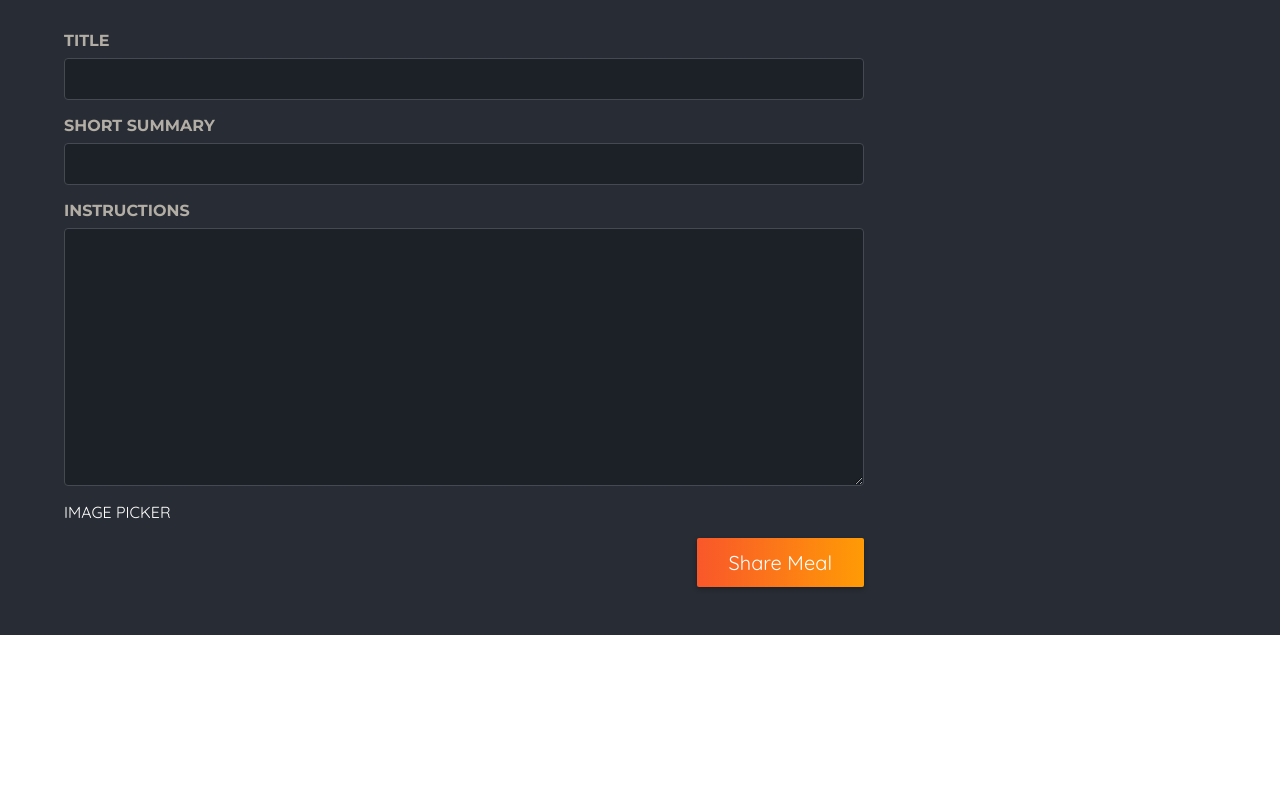
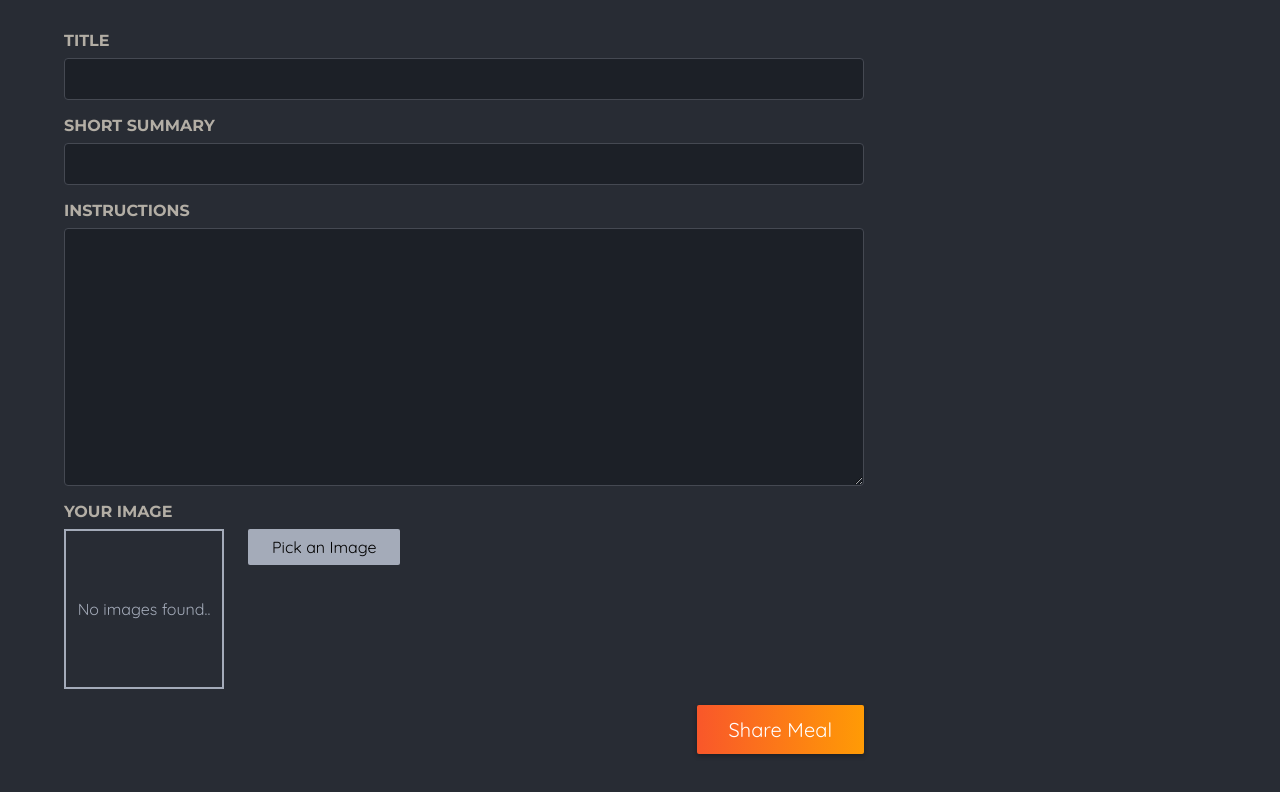
Before and after one commit to Dumary75/Study, a Next.js app: page /meals/share in a window 1280 px wide. Shown: the part 478-1270 px from the top of the page. Before the commit the page ends 1113 px from the top, so only its background shows below. Built offline with nearby package versions, Linux system fonts and the light colour scheme.

Commit message:
Working on the Next.js course

```diff
--- /dev/null
+++ b/app/lb/actions.js
@@ -0,0 +1,16 @@
+'use server';
+
+
+export async function shareMeal(formData) {
+
+    const meal = {
+      title: formData.get('title'),
+      summary: formData.get('summary'),
+      instructions: formData.get('instructions'),
+      image: formData.get('image'),
+      creator: formData.get('name'),
+      creator_email: formData.get('email')
+    };
+
+    console.log(meal);
+  }
--- a/app/meals/[slug]/page.js
+++ b/app/meals/[slug]/page.js
@@ -4,7 +4,7 @@ export default function Meals({ params }) {
   return (
     <main>
       <h1 style={{ color: 'white', textAlign: 'center' }}>
-        Meals / {params.slug}
+        Meals / TEST AAAA
       </h1>
     </main>
   );
--- a/app/meals/layout.js
+++ /dev/null
@@ -1,16 +0,0 @@
-import '../globals.css';
-
-export const metadata = {
-  title: 'Meals!',
-  description: 'Bla bla test',
-};
-
-export default function RootLayout({ children }) {
-  return (
-    <html lang="en">
-      <body>
-        {children}
-      </body>
-    </html>
-  );
-}
--- /dev/null
+++ b/app/meals/share/image-picker.module.css
@@ -0,0 +1,45 @@
+.controls {
+  display: flex;
+  align-items: flex-start;
+  gap: 1.5rem;
+  margin-bottom: 1rem;
+}
+
+.picker .input {
+  display: none;
+}
+
+.picker .button {
+  border: 0;
+  padding: 0.5rem 1.5rem;
+  background: #a4abb9;
+  border-radius: 2px;
+  cursor: pointer;
+  font: inherit;
+}
+
+.picker .button:hover,
+.picker .button:focus {
+  background: #b3b9c6;
+}
+
+.preview {
+  width: 10rem;
+  height: 10rem;
+  border: 2px solid #a4abb9;
+  display: flex;
+  justify-content: center;
+  align-items: center;
+  text-align: center;
+  color: #a4abb9;
+  position: relative;
+}
+
+.preview p {
+  margin: 0;
+  padding: 1rem;
+}
+
+.preview img {
+  object-fit: cover;
+}
--- /dev/null
+++ b/app/meals/share/imagePicker.js
@@ -0,0 +1,54 @@
+'use client';
+
+import { useRef, useState } from 'react';
+import classes from './image-picker.module.css';
+import Image from 'next/image';
+
+
+
+export default function Imagepicker({ label, name }){
+    const[pickedImage,setPickedImage] = useState();
+    const selector = useRef();
+
+    const imageHandler = () => {
+        selector.current.click();
+    }
+
+    const handleImageChange = (event) => {
+        const file = event.target.files [0];
+
+        if (!file){
+            return;
+        }
+
+        const fileReader = new FileReader();
+
+        fileReader.onload = () => {
+            setPickedImage(fileReader.result);
+        };
+
+        fileReader.readAsDataURL(file);
+    }
+
+    return (
+        <div className={classes.picker}>
+            <label htmlFor={name}>{label}</label>
+            <div className={classes.controls}>
+                <div className={classes.preview}>
+                    {pickedImage ? <Image src={pickedImage} alt='picture' fill/> : 'No images found..'}
+                </div>
+                <input
+                    className={classes.input}
+                    type='file'
+                    id={name}
+                    accept='image/png, image/jpeg'
+                    name={name}
+                    ref={selector}
+                    onChange={handleImageChange}                />
+                <button className={classes.button} type='button' onClick={imageHandler}>
+                    Pick an Image
+                </button>
+            </div>
+        </div>
+    );
+}
--- a/app/meals/share/page.js
+++ b/app/meals/share/page.js
@@ -1,6 +1,9 @@
+import { shareMeal } from '@/app/lb/actions';
 import classes from './page.module.css';
+import Imagepicker from '@/app/meals/share/imagePicker';
 
 export default function ShareMealPage() {
+
   return (
     <>
       <header className={classes.header}>
@@ -10,7 +13,7 @@ export default function ShareMealPage() {
         <p>Or any other meal you feel needs sharing!</p>
       </header>
       <main className={classes.main}>
-        <form className={classes.form}>
+        <form className={classes.form} action={shareMeal}>
           <div className={classes.row}>
             <p>
               <label htmlFor="name">Your name</label>
@@ -38,7 +41,7 @@ export default function ShareMealPage() {
               required
             ></textarea>
           </p>
-          IMAGE PICKER
+            <Imagepicker label='Your image' name='image'/>
           <p className={classes.actions}>
             <button type="submit">Share Meal</button>
           </p>
--- a/initdb.js
+++ b/initdb.js
@@ -179,7 +179,7 @@ db.prepare(`
 
 async function initData() {
 const stmt = db.prepare(`
-      INSERT INTO meals VALUES (
+  INSERT OR IGNORE INTO meals VALUES (
     null,
     @slug,
     @title,
@@ -191,6 +191,7 @@ async function initData() {
   )
 `);
 
+
   for (const meal of dummyMeals) {
     stmt.run(meal);
   }
--- a/package.json
+++ b/package.json
@@ -12,7 +12,9 @@
     "better-sqlite3": "^12.2.0",
     "next": "^15.0.0",
     "react": "^19.0.0",
-    "react-dom": "^19.0.0"
+    "react-dom": "^19.0.0",
+    "slugify": "^1.6.6",
+    "xss": "^1.0.15"
   },
   "devDependencies": {
     "eslint": "^8",
```
Also changed, not shown: app/community/layout.js (deleted, +0 -16 lines), app/lb/meals.js (+10 -0 lines), app/globals.css (line endings or trailing spaces), 2 other files (tests, documents, lock files or other folders). Lines whose indentation alone changed are shown as unchanged.
